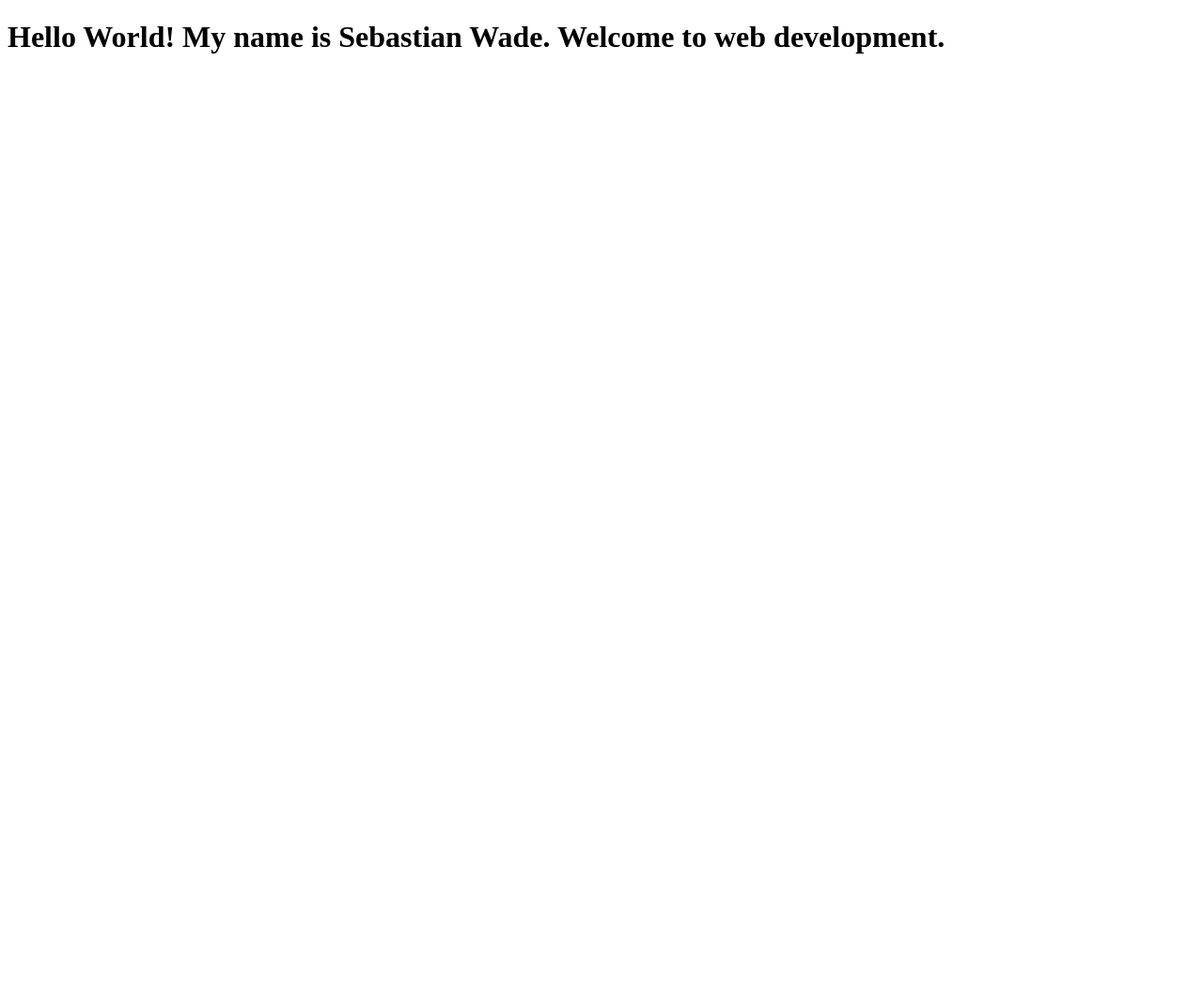
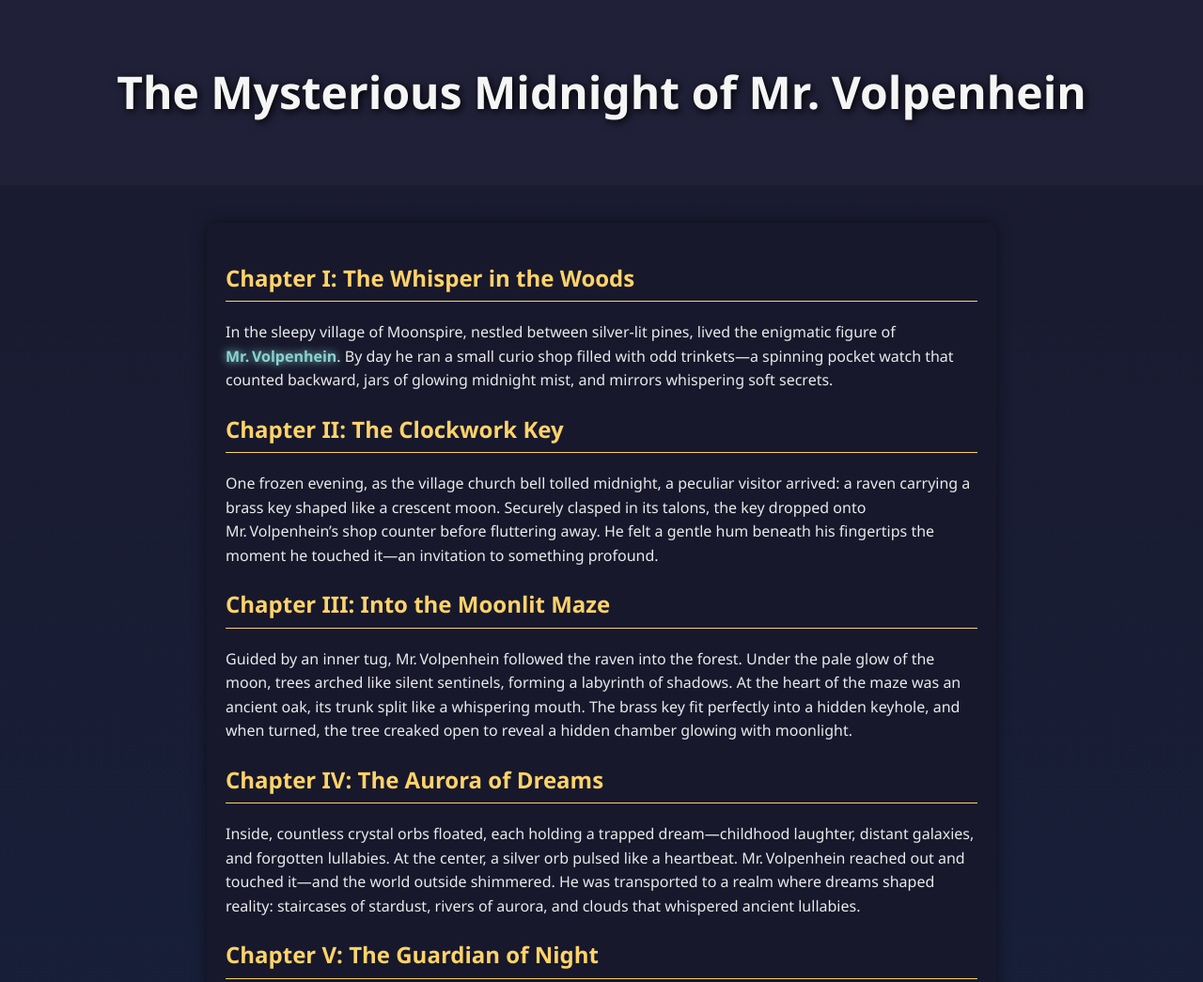
Before and after one commit to Highlands-High-School/my-website-sj5809, a plain HTML site: page index.html in a window 1280 px wide. Shown: the top 1045 px of the page at 94% size. Before the commit the page ends 800 px from the top, so only its background shows below. Drawn offline with Linux system fonts and the light colour scheme.

Commit message:
Update index.html

```diff
--- a/index.html
+++ b/index.html
@@ -1,11 +1,83 @@
 <!DOCTYPE html>
-<html>
-  <head>
-    <title>Page Title</title>
-  </head>
+<html lang="en">
+<head>
+  <meta charset="UTF-8">
+  <title>The Mysterious Midnight of Mr. Volpenhein</title>
+  <style>
+    body {
+      background: linear-gradient(to bottom, #1a1a2e, #16213e);
+      color: #eaeaea;
+      font-family: 'Segoe UI', Tahoma, Geneva, Verdana, sans-serif;
+      line-height: 1.6;
+      margin: 0;
+      padding: 0;
+    }
+    header {
+      padding: 60px;
+      text-align: center;
+      background: rgba(34, 34, 59, 0.8);
+    }
+    header h1 {
+      font-size: 3em;
+      margin: 0;
+      color: #f5f5f5;
+      text-shadow: 2px 2px 8px #000;
+    }
+    .story {
+      max-width: 800px;
+      margin: 40px auto;
+      padding: 20px;
+      background: rgba(24, 24, 44, 0.9);
+      border-radius: 10px;
+      box-shadow: 0 0 15px rgba(0, 0, 0, 0.5);
+    }
+    .story h2 {
+      color: #ffd369;
+      border-bottom: 1px solid #ffd369;
+      padding-bottom: 5px;
+    }
+    .glow {
+      color: #89d4cf;
+      font-weight: bold;
+      text-shadow: 0 0 10px #89d4cf;
+    }
+    .footer {
+      text-align: center;
+      padding: 20px;
+      font-size: 0.9em;
+      background: rgba(34, 34, 59, 0.8);
+      color: #ccc;
+    }
+  </style>
+</head>
 <body>
+  <header>
+    <h1>The Mysterious Midnight of Mr. Volpenhein</h1>
+  </header>
+  <div class="story">
+    <h2>Chapter I: The Whisper in the Woods</h2>
+    <p>In the sleepy village of Moonspire, nestled between silver-lit pines, lived the enigmatic figure of <span class="glow">Mr. Volpenhein</span>. By day he ran a small curio shop filled with odd trinkets—a spinning pocket watch that counted backward, jars of glowing midnight mist, and mirrors whispering soft secrets.</p>
 
-<h1>Hello World! My name is Sebastian Wade. Welcome to web development.</h1>
+    <h2>Chapter II: The Clockwork Key</h2>
+    <p>One frozen evening, as the village church bell tolled midnight, a peculiar visitor arrived: a raven carrying a brass key shaped like a crescent moon. Securely clasped in its talons, the key dropped onto Mr. Volpenhein’s shop counter before fluttering away. He felt a gentle hum beneath his fingertips the moment he touched it—an invitation to something profound.</p>
 
+    <h2>Chapter III: Into the Moonlit Maze</h2>
+    <p>Guided by an inner tug, Mr. Volpenhein followed the raven into the forest. Under the pale glow of the moon, trees arched like silent sentinels, forming a labyrinth of shadows. At the heart of the maze was an ancient oak, its trunk split like a whispering mouth. The brass key fit perfectly into a hidden keyhole, and when turned, the tree creaked open to reveal a hidden chamber glowing with moonlight.</p>
+
+    <h2>Chapter IV: The Aurora of Dreams</h2>
+    <p>Inside, countless crystal orbs floated, each holding a trapped dream—childhood laughter, distant galaxies, and forgotten lullabies. At the center, a silver orb pulsed like a heartbeat. Mr. Volpenhein reached out and touched it—and the world outside shimmered. He was transported to a realm where dreams shaped reality: staircases of stardust, rivers of aurora, and clouds that whispered ancient lullabies.</p>
+
+    <h2>Chapter V: The Guardian of Night</h2>
+    <p>Awaiting him was a figure cloaked in lunar glow—the Guardian of Night. She explained that the brass key had awakened the Dream Repository, where all hopes and dreams resided. As its new Keeper, Mr. Volpenhein's role was to ensure balance—returning lost dreams to the world and closing the door when they turned to nightmares.</p>
+
+    <h2>Chapter VI: Dawn’s First Light</h2>
+    <p>With a soft hum, the orbs began drifting outward—into windows and waking minds—bringing hope to dreamers in need. The chamber dimmed, whispering blessings of countless grateful souls. When Mr. Volpenhein stepped out of the forest at dawn’s first light, the brass key had vanished—but he felt its warmth forever in his heart.</p>
+
+    <h2>Epilogue: The Midnight Guardian</h2>
+    <p>From then on, villagers saw Mr. Volpenhein only at dusk and midnight—sometimes glancing at the moon with a knowing smile—his curio shop filled with odd trinkets and silent magic, hinting that, when dreams stir, their Keeper is still watching over Moonspire.</p>
+  </div>
+  <div class="footer">
+    Crafted by imagination—visit again when night falls and stories awaken.
+  </div>
 </body>
 </html>
```
